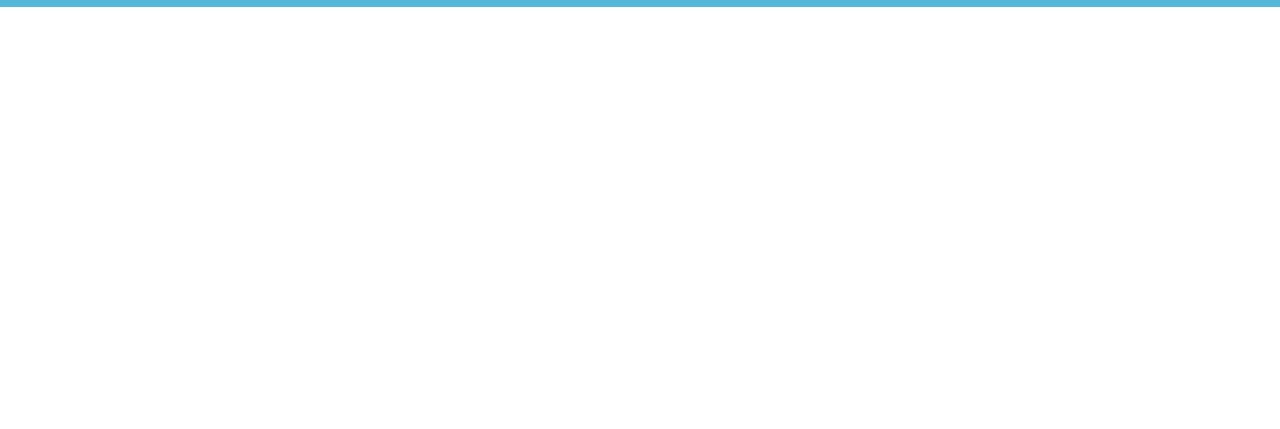
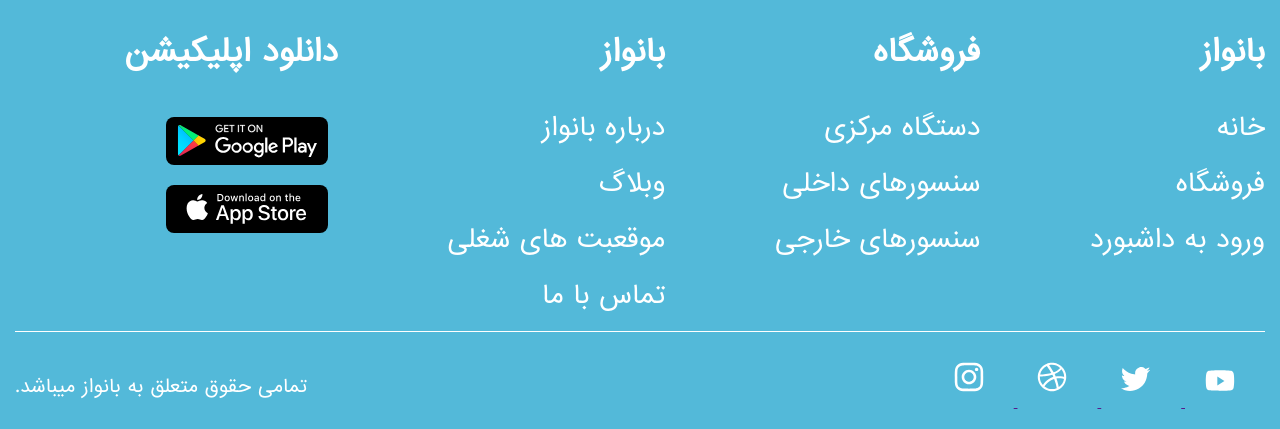
Before and after one commit to mostafahendeli/Banavaz, a plain HTML site: page index.html in a window 1280 px wide. Shown: the part 4014-4443 px from the top of the page. Before the commit the page ends 4021 px from the top, so only its background shows below. Drawn offline with Linux system fonts and the light colour scheme.

Commit message:
add footer

```diff
--- a/index.html
+++ b/index.html
@@ -194,5 +194,67 @@
         </div>
       </div>
     </section>
+    <!-- ========= footer ========= -->
+    <section class="main-footer container block">
+      <div class="big-footer">
+        <div class="col-footer">
+          <h5>بانواز</h5>
+          <ul>
+            <li><a href="#">خانه</a></li>
+            <li><a href="#">فروشگاه</a></li>
+            <li><a href="#">ورود به داشبورد</a></li>
+          </ul>
+        </div>
+        <div class="col-footer">
+          <h5>فروشگاه</h5>
+          <ul>
+            <li><a href="#">دستگاه مرکزی</a></li>
+            <li><a href="#">سنسورهای داخلی</a></li>
+            <li><a href="#"> سنسورهای خارجی </a></li>
+          </ul>
+        </div>
+        <div class="col-footer">
+          <h5>بانواز</h5>
+          <ul>
+            <li><a href="#">درباره بانواز</a></li>
+            <li><a href="#">وبلاگ</a></li>
+            <li><a href="#">موقعبت های شغلی</a></li>
+            <li><a href="#">تماس با ما</a></li>
+          </ul>
+        </div>
+        <div class="col-footer col-download">
+          <h5>دانلود اپلیکیشن</h5>
+          <div class="googleplay-banner">
+            <img src="./assetse/svg/googleplay.svg" alt="" />
+          </div>
+          <div class="applestore-banner">
+            <img src="./assetse/svg/applestore.svg" alt="" />
+          </div>
+        </div>
+      </div>
+      <div class="small-footer">
+        <div class="copy-right">
+          <span class="copy-right-text"
+            >تمامی حقوق متعلق به بانواز میباشد.</span
+          >
+        </div>
+        <div class="icons-footer">
+          <span>
+            <a href="">
+              <img src="./assetse/svg/youtube.svg" alt="" />
+            </a>
+          </span>
+          <a href="">
+            <img src="./assetse/svg/twitter.svg" alt="" />
+          </a>
+          <a href="">
+            <img src="./assetse/svg/driibl.svg" alt="" />
+          </a>
+          <a href="">
+            <img src="./assetse/svg/instagram.svg" alt="" />
+          </a>
+        </div>
+      </div>
+    </section>
   </body>
 </html>
--- a/styles.css
+++ b/styles.css
@@ -594,3 +594,82 @@ p {
     width: 90px;
   }
 }
+/* ==========  footer  ========== */
+.main-footer {
+  background-color: var(--scondary-color);
+  color: #fff;
+}
+.big-footer {
+  display: grid;
+  grid-template-columns: repeat(auto-fit, minmax(160px, auto));
+}
+.col-footer h5 {
+  margin-bottom: 2rem;
+  /* display: contents;         */
+}
+.col-footer li {
+  margin-bottom: 1.5rem;
+}
+.col-footer li a {
+  text-decoration: none;
+  font-size: 1.6rem;
+  color: #fff;
+  font-weight: 500;
+}
+/* .col-footer h5:hover {
+  color: var(--scondary-color);
+} */
+.col-download {
+  display: flex;
+  flex-direction: column;
+}
+.small-footer {
+  border-top: 1px solid #fff;
+  display: flex;
+  flex-direction: column-reverse;
+  align-items: center;
+  padding-top: 3rem;
+}
+.copy-right-text {
+  font-size: 1.4rem;
+}
+.icons-footer img {
+  min-width: 20px;
+  margin: auto 3rem 1.5rem auto;
+}
+.col-download div {
+  background-color: #000;
+  display: flex;
+  justify-content: center;
+  border-radius: 8px;
+  margin: 1rem;
+  height: 48px;
+  width: 162px;
+  padding: 0.5rem;
+}
+
+@media screen and (min-width: 768px) {
+  .main-footer {
+    background-color: var(--primary-color);
+  }
+  .col-footer li a {
+    font-size: 2.5rem;
+  }
+  .col-footer li a:hover {
+    color: var(--scondary-color);
+  }
+  .col-footer h5 {
+    margin-bottom: 3rem;
+  }
+  .small-footer {
+    flex-direction: row-reverse;
+    justify-content: space-between;
+  }
+  .copy-right-text {
+    font-size: 1.8rem;
+  }
+  .icons-footer img {
+    min-width: 30px;
+    margin-left: 2rem;
+  }
+}
```
Also changed, not shown: assetse/svg/applestore.svg (added), assetse/svg/driibl.svg (added), assetse/svg/googleplay.svg (added), assetse/svg/instagram.svg (added), assetse/svg/mocup-phone.svg (added), assetse/svg/twitter.svg (added), assetse/svg/youtube.svg (added).
